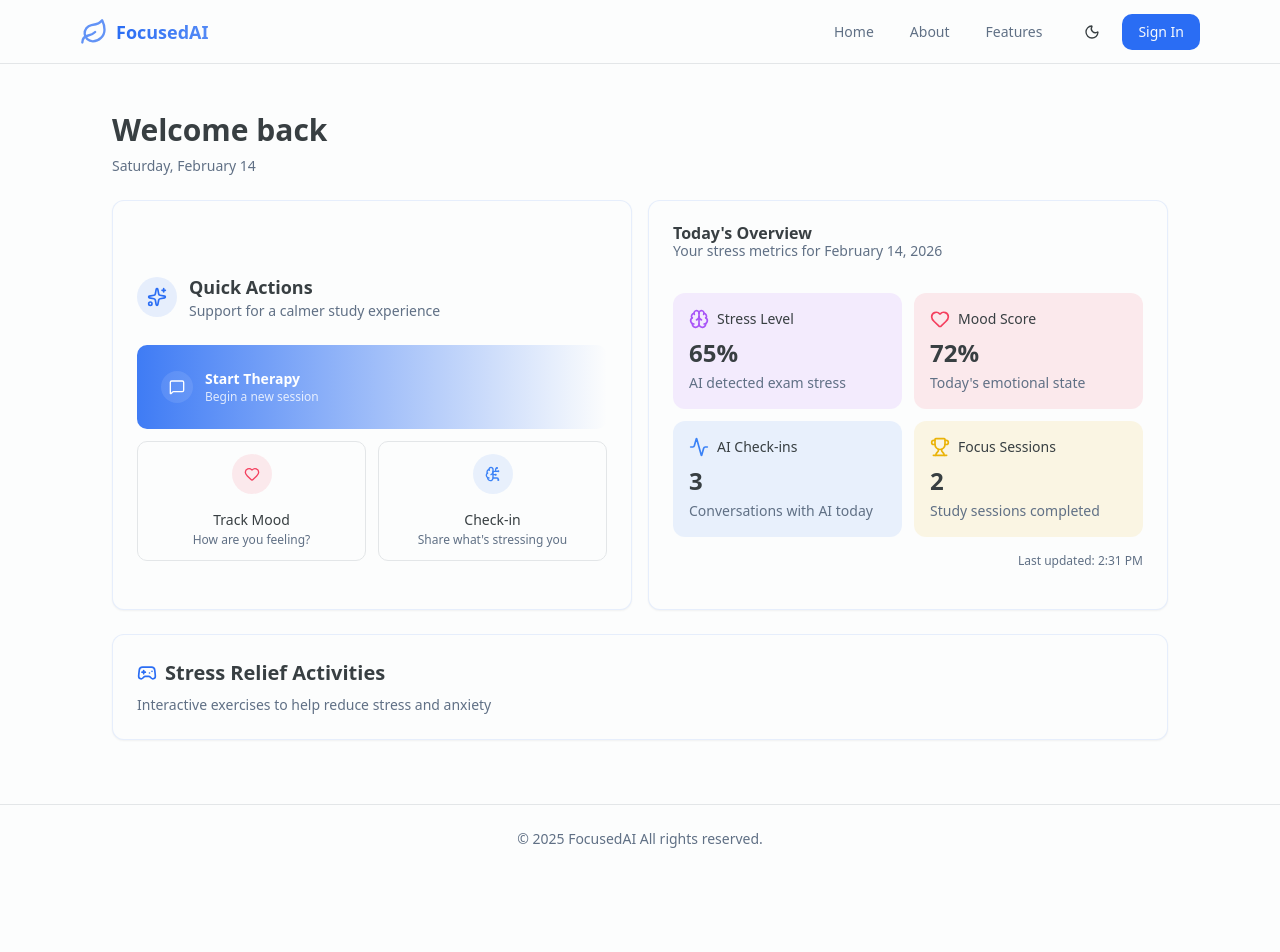
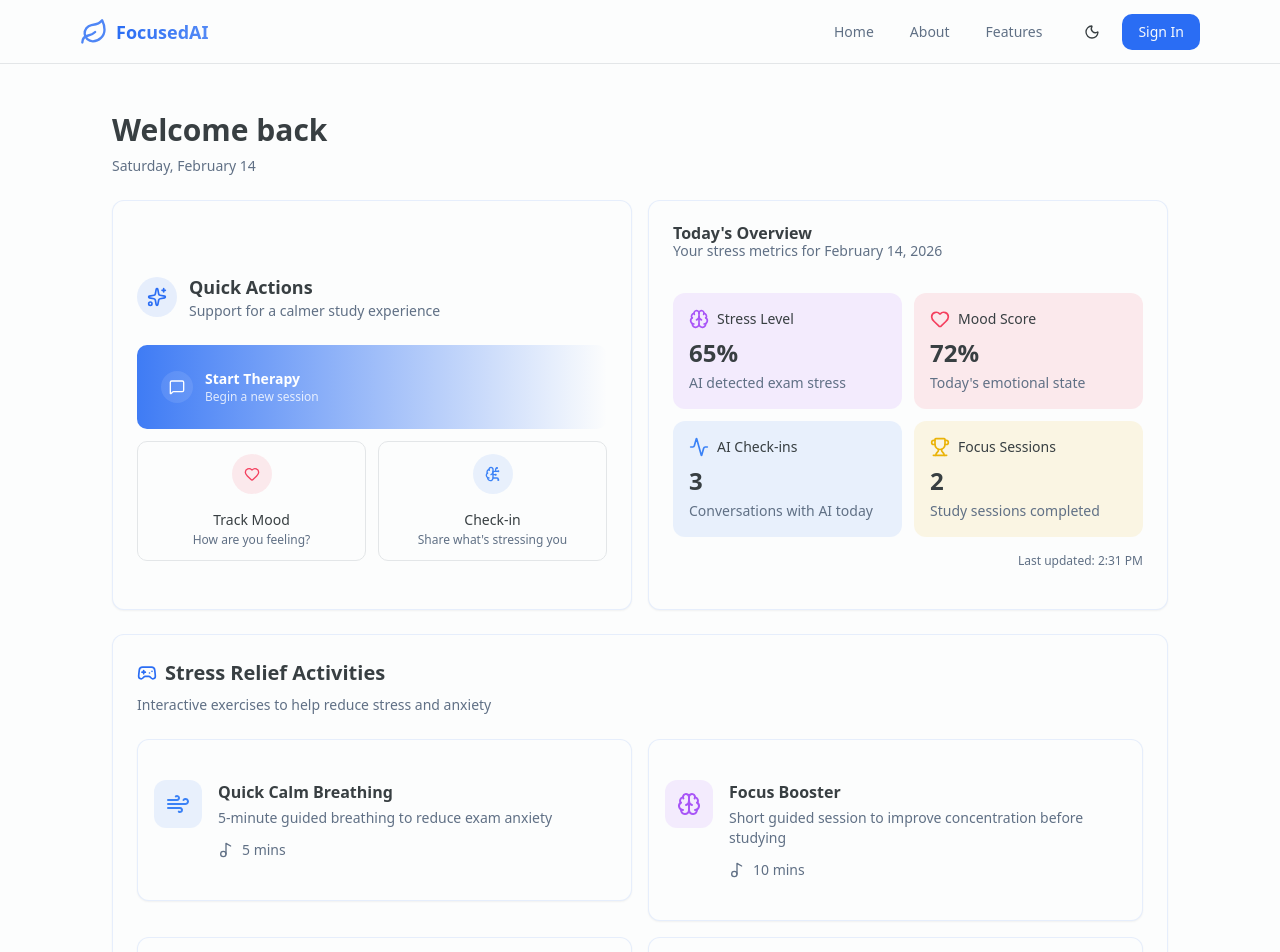
Before and after one commit to Bihari-Fernando/focused-ai, a Next.js app: page /dashboard in a window 1280 px wide. Shown: the top 952 px of the page. Before the commit the page ends 873 px from the top, so only its background shows below. Built offline with nearby package versions, Linux system fonts and the light colour scheme.

Commit message:
add card content

```diff
--- a/components/games/stress-games.tsx
+++ b/components/games/stress-games.tsx
@@ -119,6 +119,45 @@ export const AnxietyGames = ({ onGamePlayed }: AnxietyGamesProps) => {
                         Interactive exercises to help reduce stress and anxiety
                     </CardDescription>
                 </CardHeader>
+                <CardContent>
+                    <div className="grid grid-cols-1 md:grid-cols-2 gap-4">
+                        {games.map((game) => (
+                            <motion.div
+                                key={game.id}
+                                whileHover={{ scale: 1.02 }}
+                                whileTap={{ scale: 0.98 }}
+                            >
+                                <Card
+                                    className={`border-primary/10 hover:bg-primary/5 transition-colors cursor-pointer ${selectedGame === game.id ? "ring-2 ring-primary" : ""
+                                        }`}
+                                    onClick={() => handleGameStart(game.id)}
+                                >
+                                    <CardContent className="p-4">
+                                        <div className="flex items-start gap-4">
+                                            <div
+                                                className={`p-3 rounded-xl ${game.bgColor} ${game.color}`}
+                                            >
+                                                <game.icon className="h-6 w-6" />
+                                            </div>
+                                            <div className="flex-1">
+                                                <h4 className="font-semibold">{game.title}</h4>
+                                                <p className="text-sm text-muted-foreground mt-1">
+                                                    {game.description}
+                                                </p>
+                                                <div className="flex items-center gap-2 mt-3">
+                                                    <Music2 className="h-4 w-4 text-muted-foreground" />
+                                                    <span className="text-sm text-muted-foreground">
+                                                        {game.duration}
+                                                    </span>
+                                                </div>
+                                            </div>
+                                        </div>
+                                    </CardContent>
+                                </Card>
+                            </motion.div>
+                        ))}
+                    </div>
+                </CardContent>
             </Card>
         </>
     );
```
